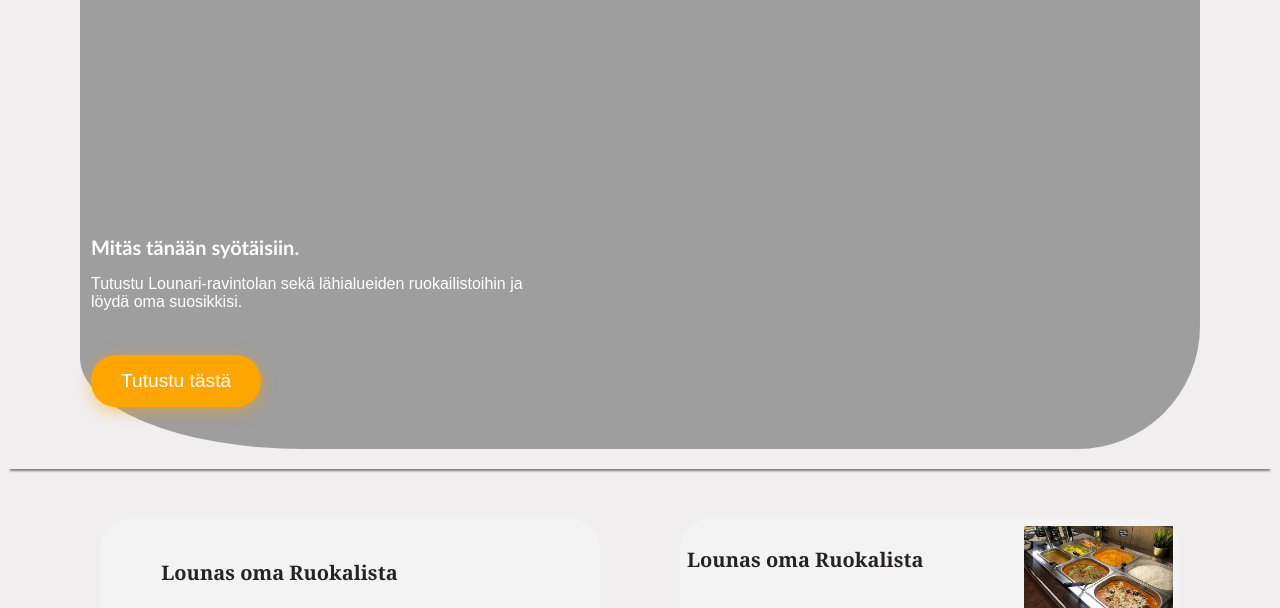
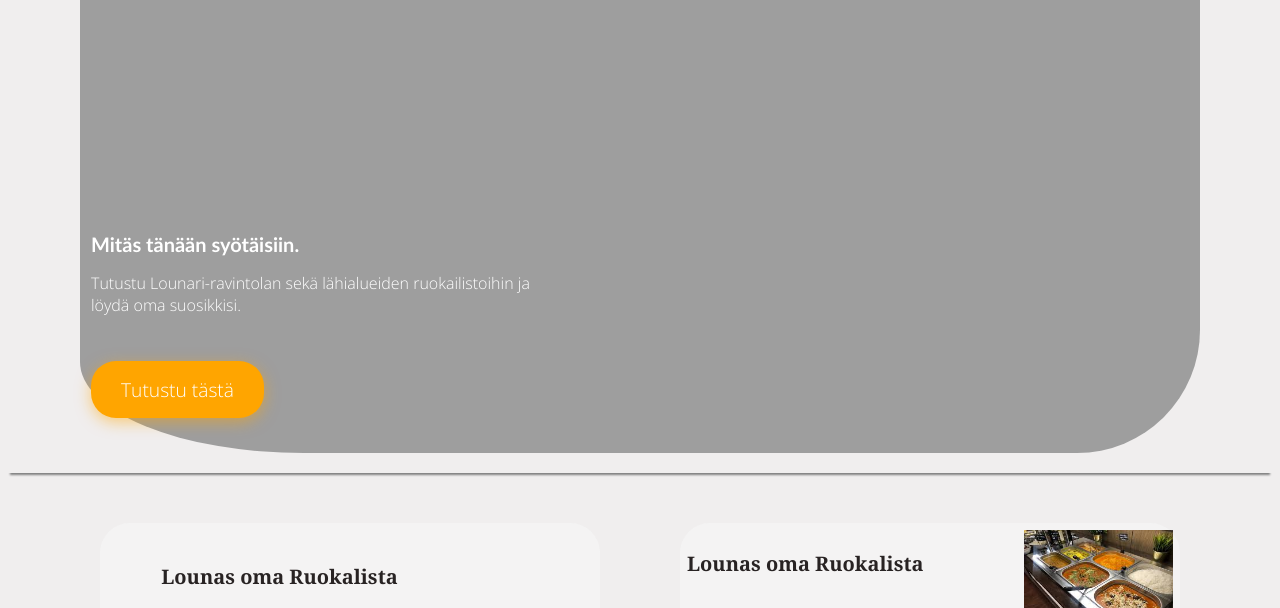
Before and after one commit to hussainkazemian/webpage, a plain HTML site: page index.html in a window 1280 px wide. Shown: the part 90-698 px from the top of the page. Drawn offline with Linux system fonts and the light colour scheme; the site is published under a folder, as on GitHub Pages, so addresses that start at the root find nothing.

Commit message:
fonts-error-fixed

```diff
--- a/main.css
+++ b/main.css
@@ -5,11 +5,11 @@
 
  @font-face {
     font-family: 'MyFont';
-    src: url(/fonts/OpenSans-Light.ttf) format('woff2'),
-         url(/fonts/Roboto-Black.ttf) format('woff'),
-         url(/fonts/OpenSans-Medium.ttf) format('woff'),
-         url(/fonts/Roboto-Regular.ttf) format('woff'),
-         url(/fonts/OpenSans_SemiCondensed-Medium.ttf) format('woff');
+    src: url(./fonts/OpenSans-Light.ttf) format('woff2'),
+         url(./fonts/Roboto-Black.ttf) format('woff'),
+         url(./fonts/OpenSans-Medium.ttf) format('woff'),
+         url(./fonts/Roboto-Regular.ttf) format('woff'),
+         url(./fonts/OpenSans_SemiCondensed-Medium.ttf) format('woff');
     font-weight: normal;
     font-style: normal;
 }
```
